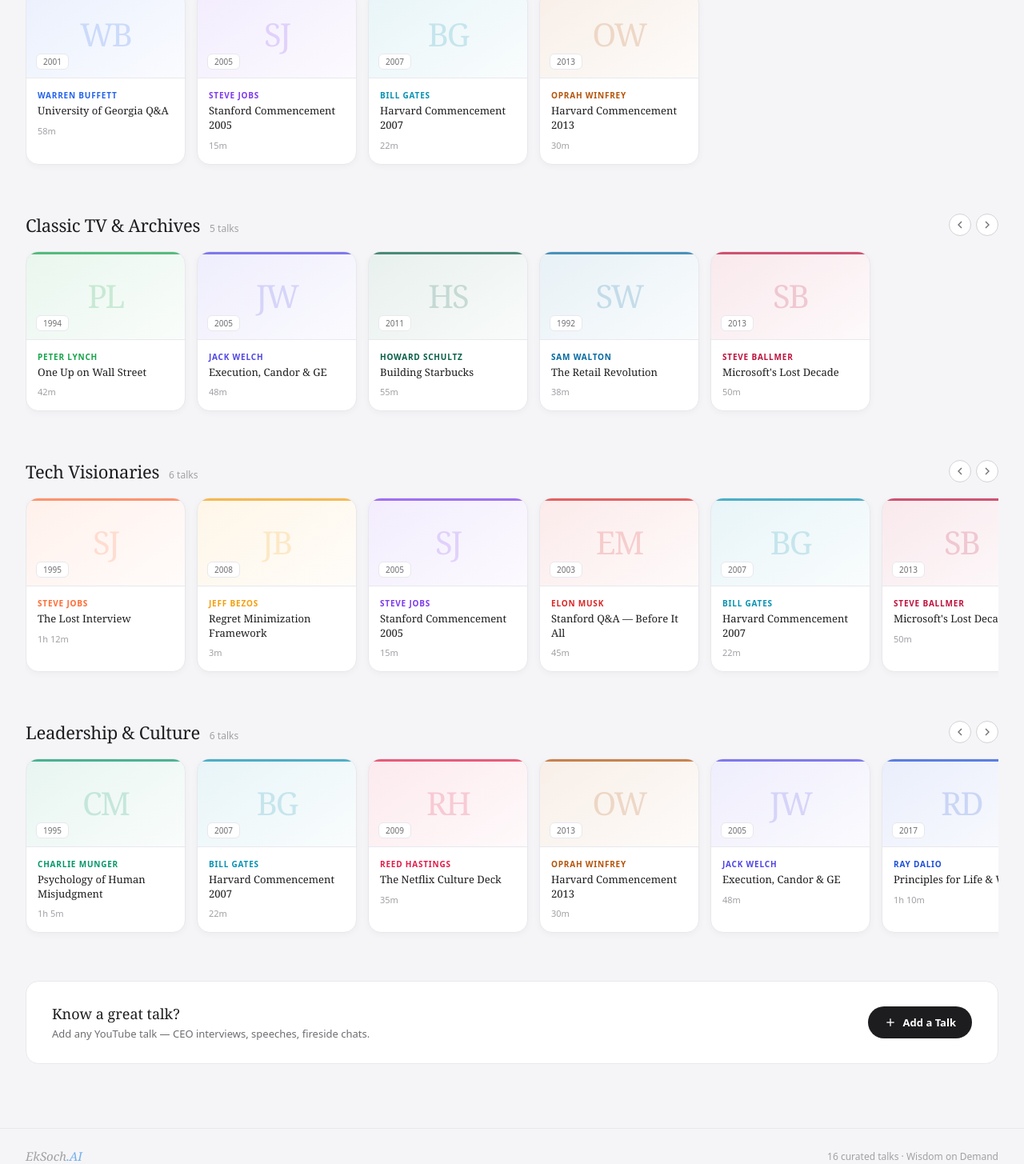
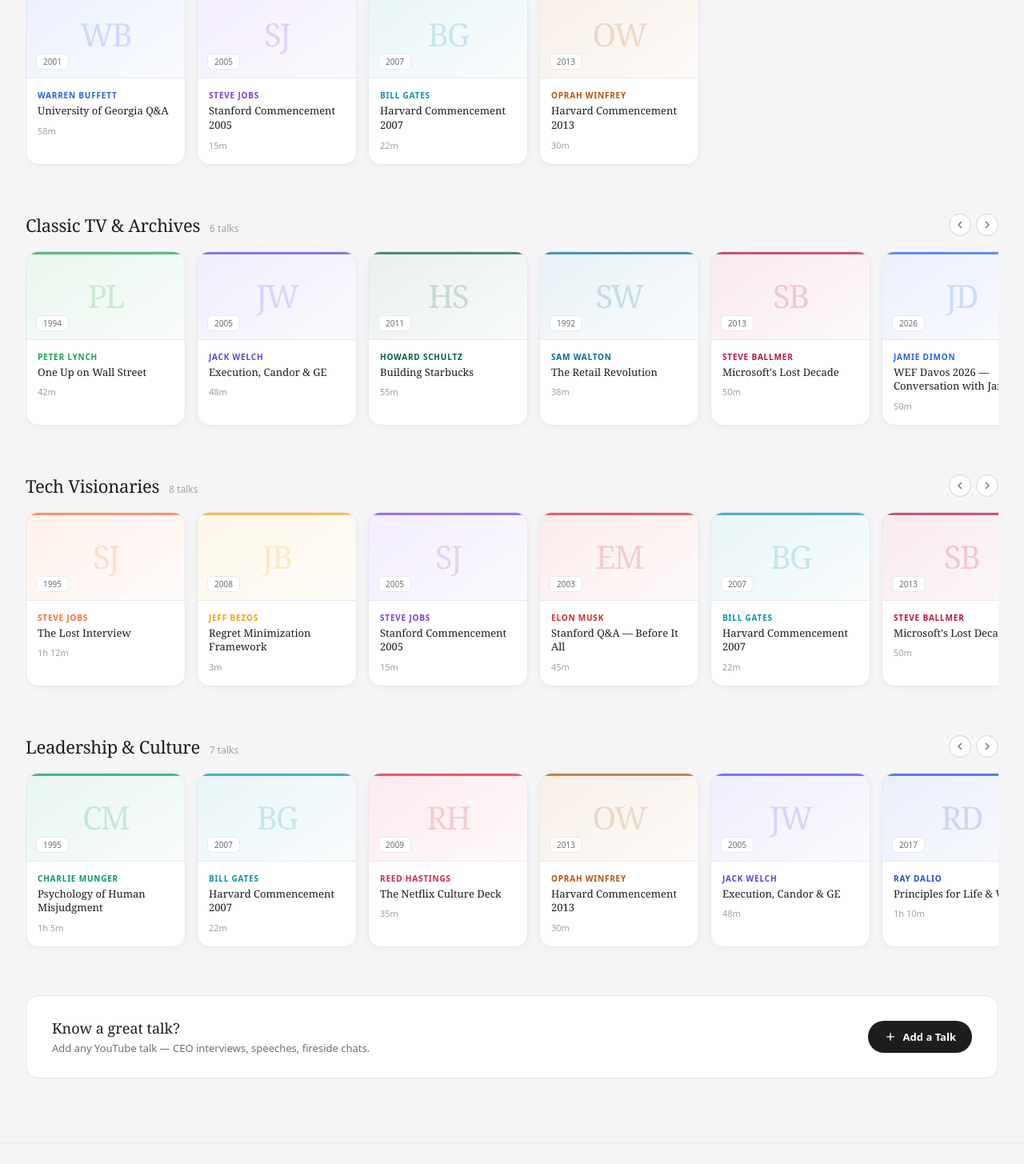
Before and after one commit to vinaypuri22/eksochai, a React (Create React App) app: page / in a window 1280 px wide. Shown: the part 1285-2740 px from the top of the page at 80% size. Built offline with nearby package versions, Linux system fonts and the light colour scheme.

Commit message:
Update App.js
Adding more content from WEF 2026

```diff
--- a/src/App.js
+++ b/src/App.js
@@ -15,6 +15,7 @@
   { id:"cnbc",         label:"Classic TV & Archives" },
   { id:"tech",         label:"Tech Visionaries" },
   { id:"leadership",   label:"Leadership & Culture" },
+  { id: "wef",         label: "WEF Davos 2026" },
 ];
 
 const TALKS = [
@@ -34,6 +35,9 @@
   { id:14, title:"The Retail Revolution",            person:"Sam Walton",     org:"Walmart",                   year:1992, duration:"38m",    category:["cnbc","founders"],                         tags:["Retail","Frugality","Scale"],               featured:false, accent:"#0369a1", description:"A rare archival interview with America's greatest retailer — obsessive frugality and customer obsession.",                                                                               youtubeId:"oN7DTmLBOsY" },
   { id:15, title:"How to Get Rich",                  person:"Naval Ravikant", org:"AngelList",                 year:2018, duration:"2h 10m", category:["investors","founders"],                    tags:["Wealth","Leverage","Specificity"],          featured:false, accent:"#6d28d9", description:"Naval explains specific knowledge, leverage, and why you should never rent out your time to get wealthy.",                                                                                 youtubeId:"1-TZqOsVCNM" },
   { id:16, title:"Microsoft's Lost Decade",          person:"Steve Ballmer",  org:"Microsoft",                 year:2013, duration:"50m",    category:["cnbc","tech"],                             tags:["Mobile","Transition","Lessons"],            featured:false, accent:"#be123c", description:"A candid interview where Ballmer reflects on missing mobile and what he would have done differently.",                                                                                    youtubeId:"Vhh_GeBPOhs" },
+  { id: 17,  title: "WEF Davos 2026 — Conversation with Elon Musk",  person: "Elon Musk",  org: "Tesla · SpaceX · xAI",  year: 2026,  duration: "45m",  category: ["featured", "tech", "founders"],  tags: ["AI", "Future", "Innovation", "Davos"],  featured: false,  accent: "#dc2626",  description: "Elon Musk joins BlackRock CEO Larry Fink at WEF Davos 2026 to discuss AI, robotics, energy, and the technologies he believes will shape the next decade.", youtubeId: "IgifEgm1-e0"  },
+  { id: 18,  title: "WEF Davos 2026 — Conversation with Jamie Dimon",  person: "Jamie Dimon",  org: "JPMorgan Chase",  year: 2026,  duration: "50m",  category: ["investors", "leadership", "cnbc"],  tags: ["Banking", "AI", "Economy", "Davos"],  featured: false,  accent: "#2563eb",  description: "JPMorgan CEO Jamie Dimon speaks candidly with The Economist editor-in-chief on AI, geopolitics, tariffs, US growth, and the qualities that made JPMorgan the world's most powerful bank.",  youtubeId: "TEhy1JtzxIc" },
+  { id: 19,  title: "WEF Davos 2026 — Conversation with Jensen Huang",  person: "Jensen Huang",  org: "NVIDIA",  year: 2026,  duration: "40m",  category: ["tech", "founders", "investors"],  tags: ["AI", "Chips", "Infrastructure", "Davos"],  featured: false,  accent: "#16a34a", description: "NVIDIA CEO Jensen Huang — making his first-ever Davos appearance — talks to Larry Fink about AI as a platform shift, the future of computing, jobs, and why every nation needs its own AI.",  youtubeId: "hoDYYCyxMuE" },
 ];
 
 // ─── ICONS ─────────────────────────────────────────────────────────────────────
```
